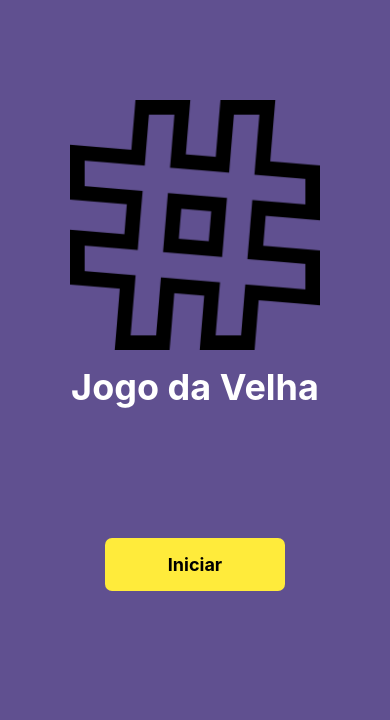
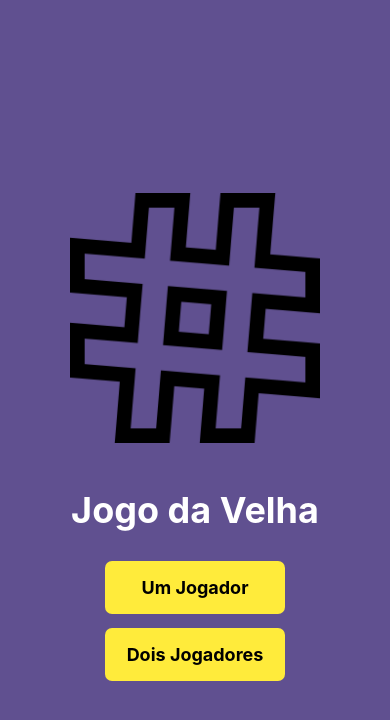
Before and after one commit to anderood/tic-tac-toe, a React Native app: screen /Home in a window 390 px wide. Shown: the top 720 px of the page. Built offline with nearby package versions, Linux system fonts and the light colour scheme.

Commit message:
alteração de Layout na Home

```diff
--- a/src/pages/Home/index.tsx
+++ b/src/pages/Home/index.tsx
@@ -3,6 +3,7 @@ import React from "react";
 import {
     Container,
     ContainerImg,
+    ContainerTitle,
     Image,
     Title,
     ContainerButtons,
@@ -17,11 +18,17 @@ export function Home({ navigation }){
         <Container>
             <ContainerImg>
                 <Image source={logo}/>
+            </ContainerImg>
+            <ContainerTitle>
                 <Title>Jogo da Velha</Title>
-            </ContainerImg>
+            </ContainerTitle>
             <ContainerButtons>
                 <Button
-                    title="Iniciar"
+                    title="Um Jogador"
+                    onPress={ ()=> navigation.navigate('Dashboard') }
+                />
+                <Button
+                    title="Dois Jogadores"
                     onPress={ ()=> navigation.navigate('Dashboard') }
                 />
             </ContainerButtons>
--- a/src/pages/Home/styles.ts
+++ b/src/pages/Home/styles.ts
@@ -3,11 +3,17 @@ import styled from "styled-components/native";
 export const Container = styled.View`
     flex: 1;
     background-color: #605090;
+    justify-content: center;
 `;
 
 export const ContainerImg = styled.View`
     /* height: 400px; */
-    padding: 100px 30px;
+    /* padding: 60px 30px; */
+    justify-content: center;
+    align-items: center;
+`;
+
+export const ContainerTitle = styled.View`
     justify-content: center;
     align-items: center;
 `;
@@ -15,6 +21,7 @@ export const ContainerImg = styled.View`
 export const Image = styled.Image`
     width: 250px;
     height: 250px;
+    margin: 30px 30px;
 `;
 
 export const Title = styled.Text`
```
